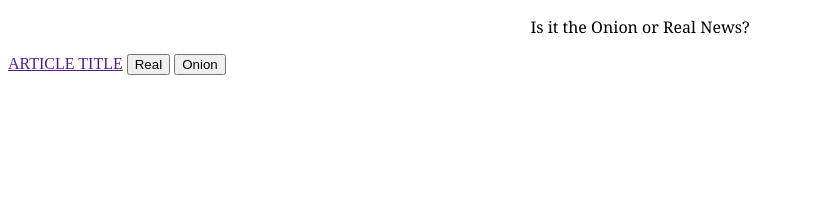
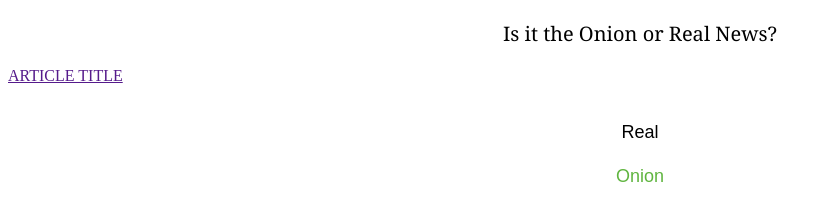
Before and after one commit to ArshSiddiqui/TheOnionOrNot, a plain HTML site: page index.html in a window 1280 px wide. Shown: the whole page, without its empty margins (0-831 px from the left). Drawn offline with nearby package versions, Linux system fonts and the light colour scheme.

Commit message:
Update index.html

```diff
--- a/index.html
+++ b/index.html
@@ -6,6 +6,47 @@
       #title{
         font-family: "Georgia", Times, Serif;
         text-align: center;
+        font-size: 20px;
+      }
+      .RealWorld{
+        text-align: center;
+        height: 24px;
+        padding-top:20px
+      }
+      #btnreal{
+        border: none;
+        display: inline-block;
+        background-color: #FFFFFF;
+        font-size: 18px;
+      }
+      #btnreal:hover{
+        border: none;
+        display: inline-block;
+        background-color: #000000;
+        color: #FFFFFF;
+      }
+      #btnonion{
+	border: none;
+        display: inline-block;
+        background-color: #FFFFFF;
+        color: #60B540;
+        font-size: 18px;
+      }
+      #btnonion:hover{
+        border: none;
+        display: inline-block;
+        background-color: #0C4F23;
+        color: #B0DBBE;
+      }
+      .TheOnion{
+        text-align: center;
+        height: 20px;
+        padding-top:20px
+      }
+      #artitle{
+	text-align: center;
+	height: 20px;
+        padding-top:20px;
       }
     </style>
     <script src="http://ajax.googleapis.com/ajax/libs/jquery/1.7.1/jquery.min.js" type="text/javascript"></script>
@@ -15,8 +56,12 @@
     <p id="title">Is it the Onion or Real News?<p>
   </body>
   <a href="" id="artitle">ARTICLE TITLE</a>
-  <button id="btnreal">Real</button>
-  <button id="btnonion">Onion</button>
+  <div class="RealWorld">
+    <button id="btnreal">Real</button>
+  </div>
+  <div class="TheOnion">
+    <button id="btnonion">Onion</button>
+  </div>
   <script>
   var url = "main.js";
   $.getScript(url);
```
